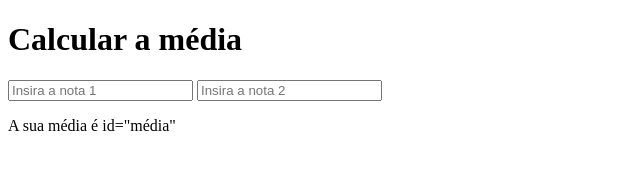
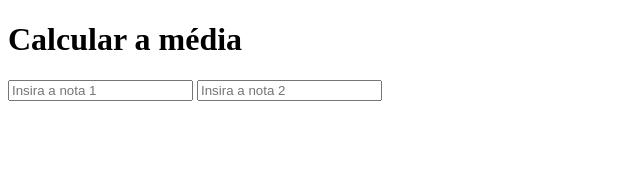
Before and after one commit to heloakaminski/helo2024, a plain HTML site: page index.html in a window 1280 px wide. Shown: the whole page, without its empty margins (0-640 px from the left). Drawn offline with Linux system fonts and the light colour scheme.

Commit message:
atualizar

```diff
--- a/index.html
+++ b/index.html
@@ -11,6 +11,7 @@
     <input type="number"máx="100" id="nota 2" placeholder="Insira a nota 2"
 
     <button id="Calcular" onclick="calcular ()" </button>
-    <p> A sua média é id="média" </p>
+    <p> <p sua média é id="média" </p>
+
 </body>
 </html>
```
